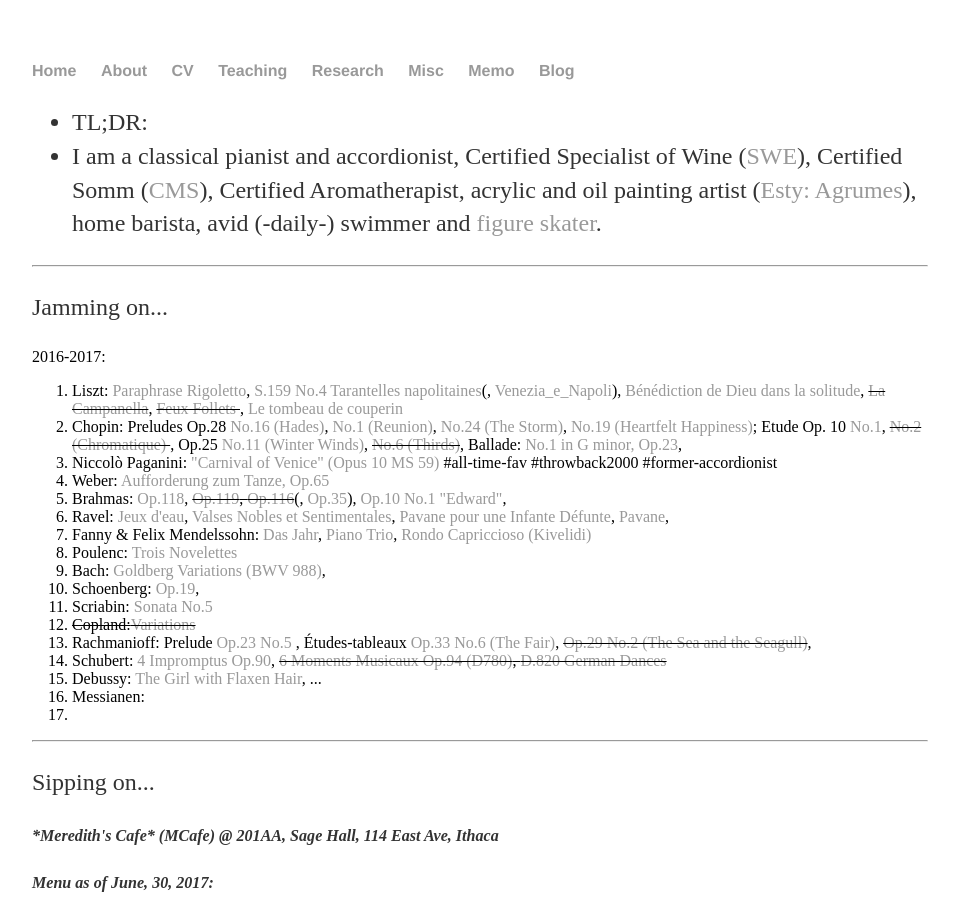
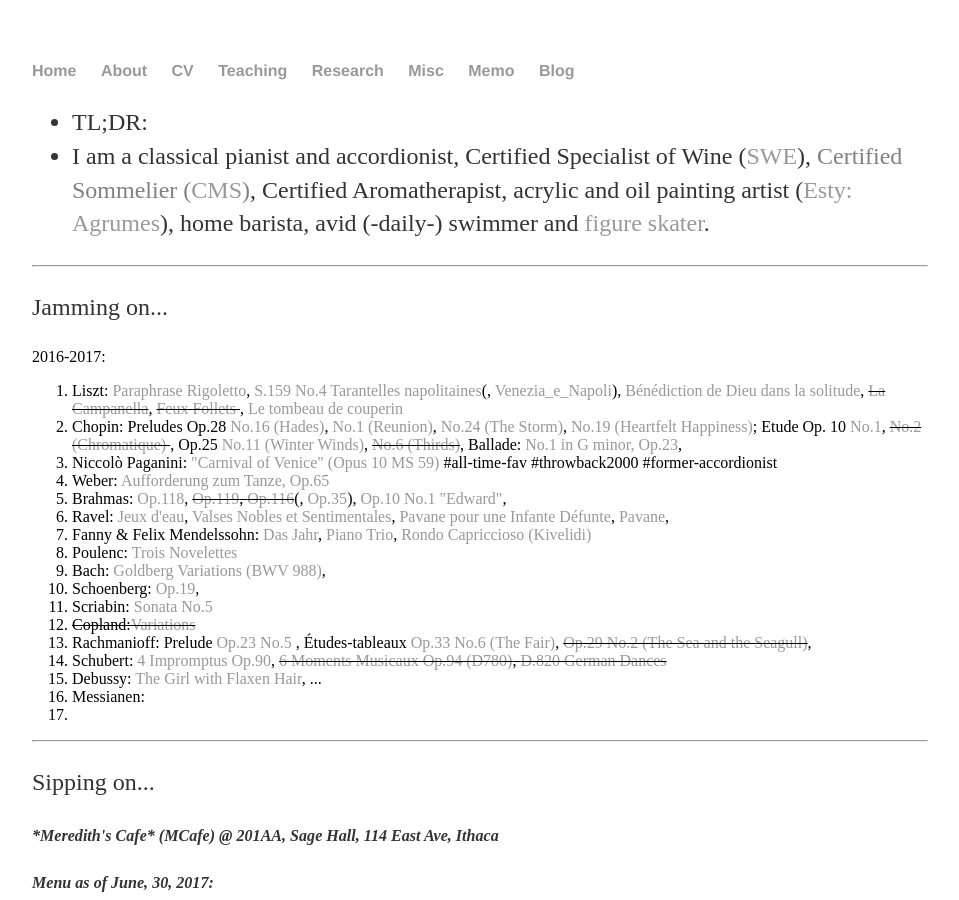
Before and after one commit to shenglih/shenglih.github.io, a Jekyll site: the page built from misc/index.html, in a window 1280 px wide and 900 px high. Shown: the whole window, without its empty margins (160-1119 px from the left). Built offline with Jekyll 4.4.1, drawn with Linux system fonts in a browser that asks for light colours.

Commit message:
Update index.html

```diff
--- a/misc/index.html
+++ b/misc/index.html
@@ -7,7 +7,7 @@
 	<ul>
 		<li>TL;DR: </li>
 
-	<li>I am a classical pianist and accordionist, Certified Specialist of Wine (<a href="http://www.societyofwineeducators.org/">SWE</a>), Certified Somm (<a href="https://www.mastersommeliers.org">CMS</a>), Certified Aromatherapist, acrylic and oil painting artist (<a href="">Esty: Agrumes</a>), home barista, avid (-daily-) swimmer and <a href="/misc/skating.html">figure skater</a>.</li>
+	<li>I am a classical pianist and accordionist, Certified Specialist of Wine (<a href="http://www.societyofwineeducators.org/">SWE</a>), <span style="color:grey;">Certified Sommelier (<a href="https://www.mastersommeliers.org">CMS</a>)</span>, Certified Aromatherapist, acrylic and oil painting artist (<a href="">Esty: Agrumes</a>), home barista, avid (-daily-) swimmer and <a href="/misc/skating.html">figure skater</a>.</li>
 	</ul>
 	<hr>
 	<p> Jamming on... </p>
```
